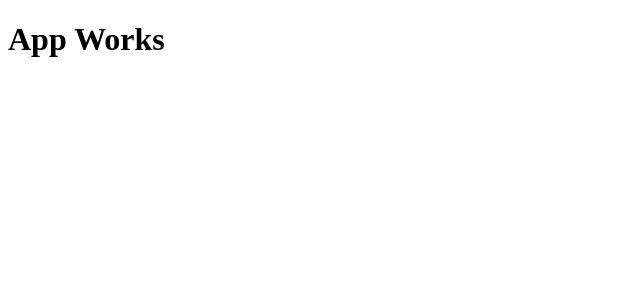
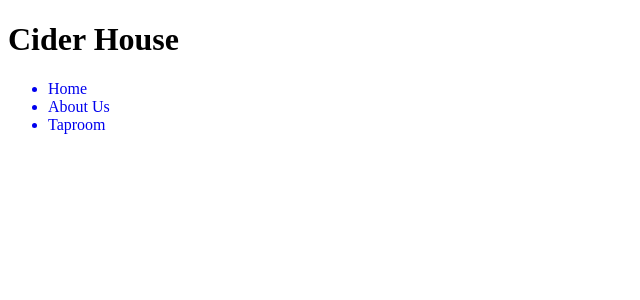
Before and after one commit to robinsola/Cider-House, a React app: page / in a window 1280 px wide. Shown: the top 300 px of the page, without its empty margins (0-640 px from the left). Built offline with nearby package versions, Linux system fonts and the light colour scheme.

Commit message:
add navbar to app and links to navbar

```diff
--- a/src/components/App.jsx
+++ b/src/components/App.jsx
@@ -1,10 +1,11 @@
 import React from 'react';
 import Router from './Router';
+import Navbar from './Navbar';
 
 function App() {
   return (
     <div>
-      <h1>App Works</h1>
+      <Navbar />
       <Router />
     </div>
   );
--- a/src/components/Navbar.jsx
+++ b/src/components/Navbar.jsx
@@ -0,0 +1,20 @@
+import React from 'react';
+import { Link } from 'react-router-dom';
+
+function Navbar() {
+  const linkStyles = {
+    textDecoration: 'none'
+  };
+  return (
+    <div>
+      <h1>Cider House</h1>
+      <ul>
+        <Link to ='/' style={linkStyles}><li>Home</li></Link>
+        <Link to ='/About' style={linkStyles}><li>About Us</li></Link>
+        <Link to ='/CiderList' style={linkStyles}><li>Taproom</li></Link>
+      </ul>
+    </div>
+  );
+}
+
+export default Navbar;
--- a/src/components/Router.jsx
+++ b/src/components/Router.jsx
@@ -1,5 +1,6 @@
 import React from 'react';
 import { Switch, Route } from 'react-router-dom';
+
 
 function Router() {
   return (
```
